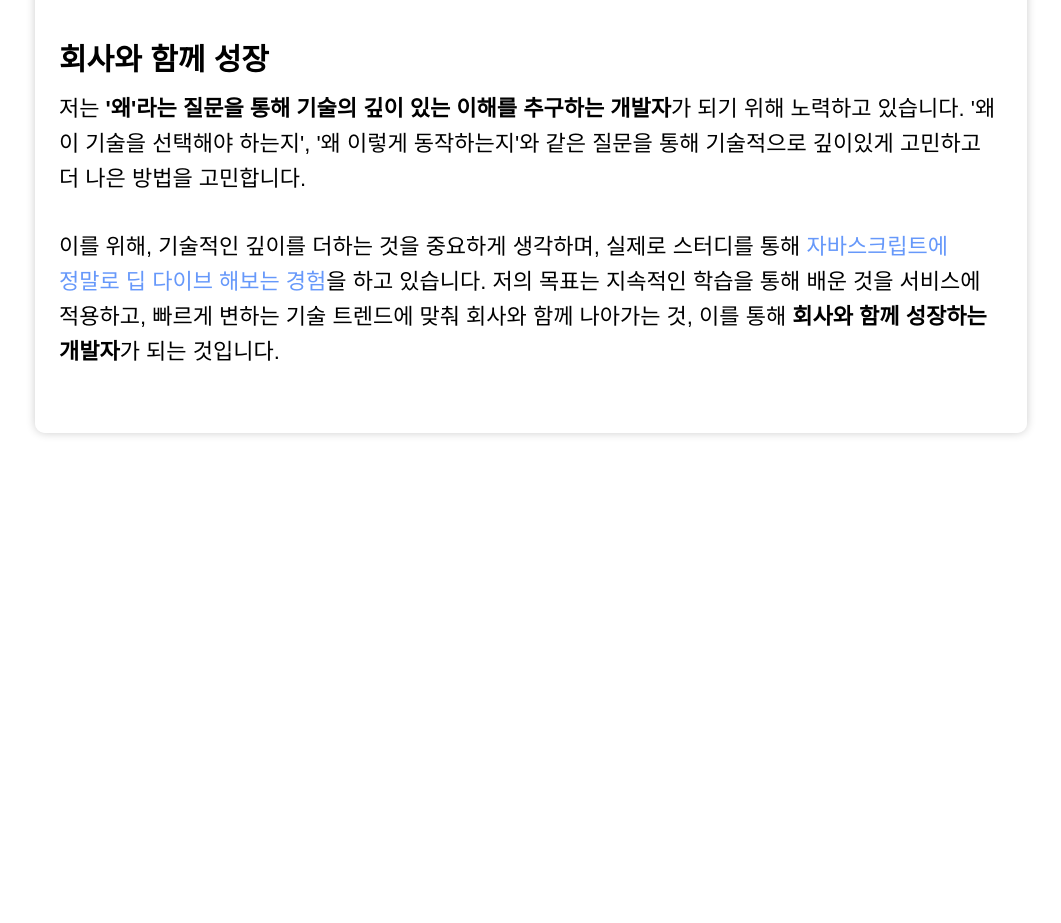
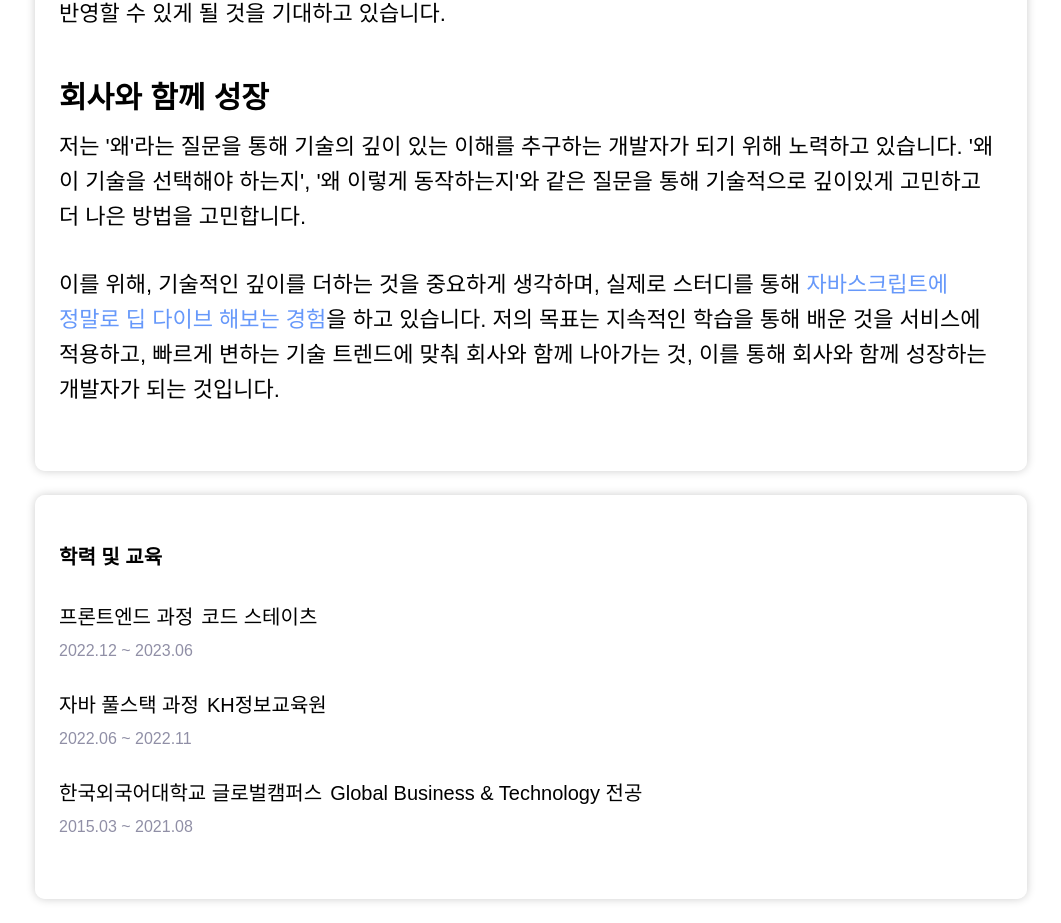
Before and after one commit to jiin9999/web_resume, a Next.js app: page / in a window 1280 px wide. Shown: the part 2478-3401 px from the top of the page, without its empty margins (109-1170 px from the left). Before the commit the page ends 2935 px from the top, so only its background shows below. Built offline with nearby package versions, Linux system fonts and the light colour scheme; a web font is replaced by a local one.

Commit message:
feat: 학력 및 교육 파트 완성

```diff
--- a/app/components/Education.tsx
+++ b/app/components/Education.tsx
@@ -1,5 +1,29 @@
 import card from "./css/Card.module.css"
+import styles from "./css/Education.module.css"
 
 export default function Education() {
-  return <section className={`${card.cardContainer} ${card.card}`}></section>
+  return (
+    <section className={`${card.cardContainer} ${card.card}`}>
+      <h2 className={card.title}>학력 및 교육</h2>
+      <h3 className={styles.educationName}>
+        프론트엔드 과정
+        <span className={styles.educationPlace}>코드 스테이츠</span>
+      </h3>
+      <p className={styles.educationPeriod}>2022.12 ~ 2023.06</p>
+
+      <h3 className={styles.educationName}>
+        자바 풀스택 과정
+        <span className={styles.educationPlace}>KH정보교육원</span>
+      </h3>
+      <p className={styles.educationPeriod}>2022.06 ~ 2022.11</p>
+
+      <h3 className={styles.educationName}>
+        한국외국어대학교 글로벌캠퍼스
+        <span className={styles.educationPlace}>
+          Global Business & Technology 전공
+        </span>
+      </h3>
+      <p className={styles.educationPeriod}>2015.03 ~ 2021.08</p>
+    </section>
+  )
 }
--- a/app/components/Project.tsx
+++ b/app/components/Project.tsx
@@ -62,7 +62,7 @@ export default function Project() {
         </ul>
       </div>
 
-      <h3 className={card.title}>쓰레기 재활용 커뮤니티 프로젝트</h3>
+      <h3 className={card.subTitle}>쓰레기 재활용 커뮤니티 프로젝트</h3>
       <p className={styles.projectPeriod}>2023.05 ~ 2023.05</p>
 
       <div className={styles.projectButtonContainer}>
--- a/app/components/css/Card.module.css
+++ b/app/components/css/Card.module.css
@@ -29,5 +29,5 @@
 }
 
 .bold {
-  font-weight: 600;
+  font-weight: 500;
 }
--- /dev/null
+++ b/app/components/css/Education.module.css
@@ -0,0 +1,15 @@
+.educationName {
+  font-size: 20px;
+  margin-top: 36px;
+  font-weight: 500;
+}
+
+.educationPeriod {
+  font-size: 16px;
+  color: #908fa6;
+  margin: 16px 0;
+}
+.educationPlace {
+  font-weight: 200;
+  margin-left: 8px;
+}
--- a/app/page.tsx
+++ b/app/page.tsx
@@ -13,6 +13,7 @@ export default function Home() {
       <Introduce />
       <Project />
       <CoverLetter />
+      <Education />
     </main>
   )
 }
```
